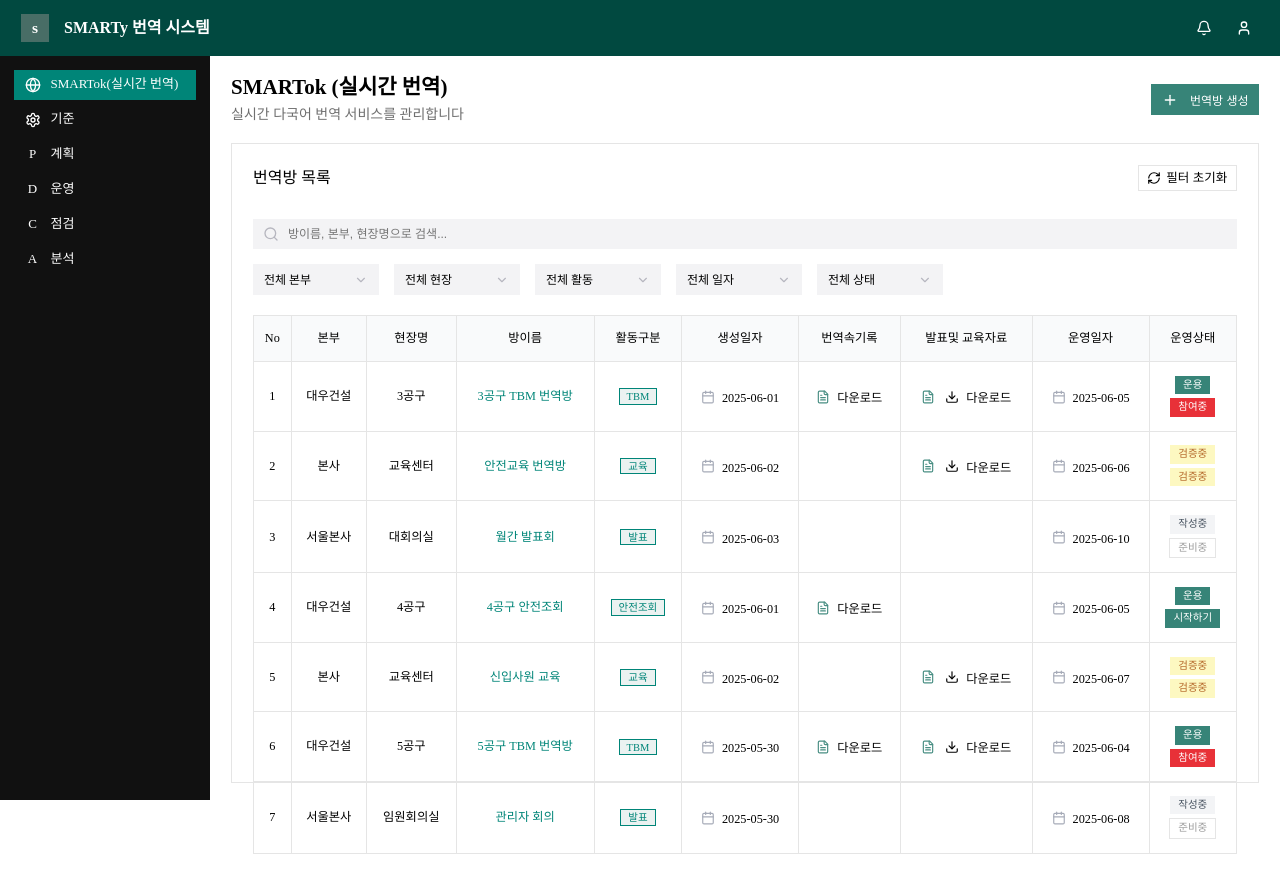
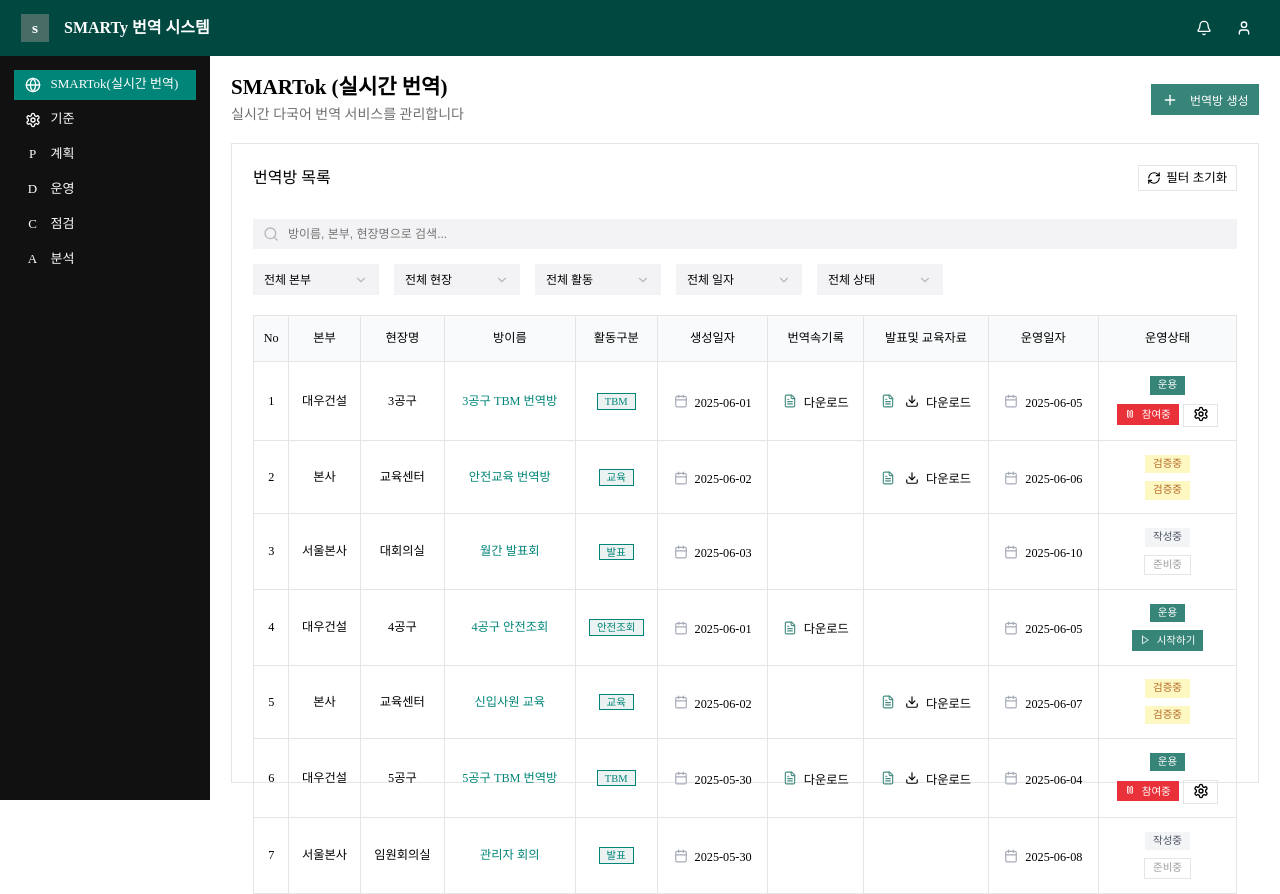
Before and after one commit to zermzerm/translation-room, a React (Create React App) app: page / in a window 1280 px wide. Before the commit the page ends 854 px from the top, so only its background shows below. Built offline with nearby package versions, Linux system fonts and the light colour scheme.

Commit message:
운영상태 아이콘 작업

```diff
--- a/src/components/Home/Content.jsx
+++ b/src/components/Home/Content.jsx
@@ -48,11 +48,11 @@ export default function Content() {
                   <DateIcon />
                   <span>{data.startDate}</span>
                 </td>
-                <td>
+                <td className={styles.Record}>
                   {data.record && <DocumentIcon />}
                   <span>{data.record}</span>
                 </td>
-                <td>
+                <td className={styles.Data}>
                   {data.data && (
                     <>
                       <DocumentIcon /> <DownloadIcon />
--- a/src/components/Home/Content.module.css
+++ b/src/components/Home/Content.module.css
@@ -99,19 +99,17 @@
   background-color: #ebf2f1;
 }
 
-td svg {
+.Date svg,
+.Record svg,
+.Data svg {
   margin-right: 7px;
   position: relative;
   top: 1.5px;
 }
 
-/* .Status {
-  flex-direction: column;
-} */
-
 .StatusWrapper {
   display: flex;
   flex-direction: column;
-  gap: 4px;
   align-items: center;
+  gap: 8px;
 }
--- a/src/components/common/StatusIcon.jsx
+++ b/src/components/common/StatusIcon.jsx
@@ -1,7 +1,11 @@
 import styles from "./StatusIcon.module.css";
+import {PauseIcon} from "../../assets/icons/PauseIcon";
+import {PlayIcon} from "../../assets/icons/PlayIcon";
+import {SettingIcon} from "../../assets/icons/SettingIcon";
 
 export default function StatusIcon({status}) {
   return (
+    <div className={styles.Container}>
       <span
         className={
           `${status}` === "운용"
@@ -17,7 +21,14 @@ export default function StatusIcon({status}) {
             : styles.Preparing
         }
       >
+        {`${status}` === "참여중" ? <PauseIcon /> : `${status}` === "시작하기" ? <PlayIcon /> : ""}
         {status}
       </span>
+      {`${status}` === "참여중" && (
+        <span className={styles.Setting}>
+          <SettingIcon />
+        </span>
+      )}
+    </div>
   );
 }
--- a/src/components/common/StatusIcon.module.css
+++ b/src/components/common/StatusIcon.module.css
@@ -1,8 +1,8 @@
-/* font-size: 10.5px;
-  color:white;
-  padding: 1.75px 7px;
-
-  background-color: #ebf2f1; */
+.Container {
+  display: flex;
+  align-items: center;
+  gap: 4px;
+}
 
 .Operation {
   font-size: 10.5px;
@@ -52,3 +52,17 @@
   background-color: white;
   border: 1px solid #e5e5e5;
 }
+
+.Setting {
+  padding: 1.5px 8.75px;
+  border: 1px solid #e5e5e5;
+  position: relative;
+  top: 1px;
+}
+
+.Participation svg,
+.Start svg {
+  margin-right: 7px;
+  position: relative;
+  top: 0.5px;
+}
```
Lines whose indentation alone changed are shown as unchanged.
